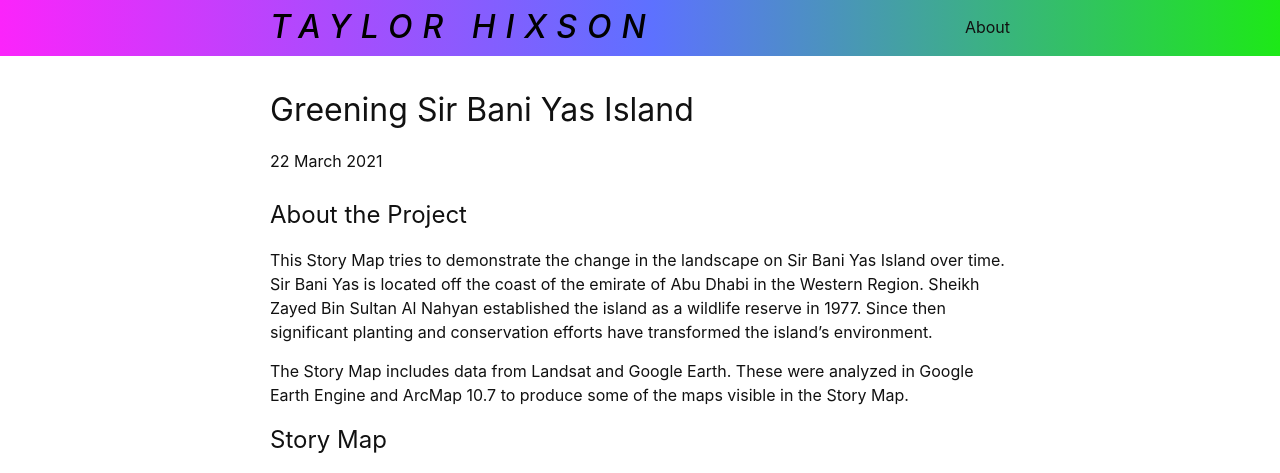
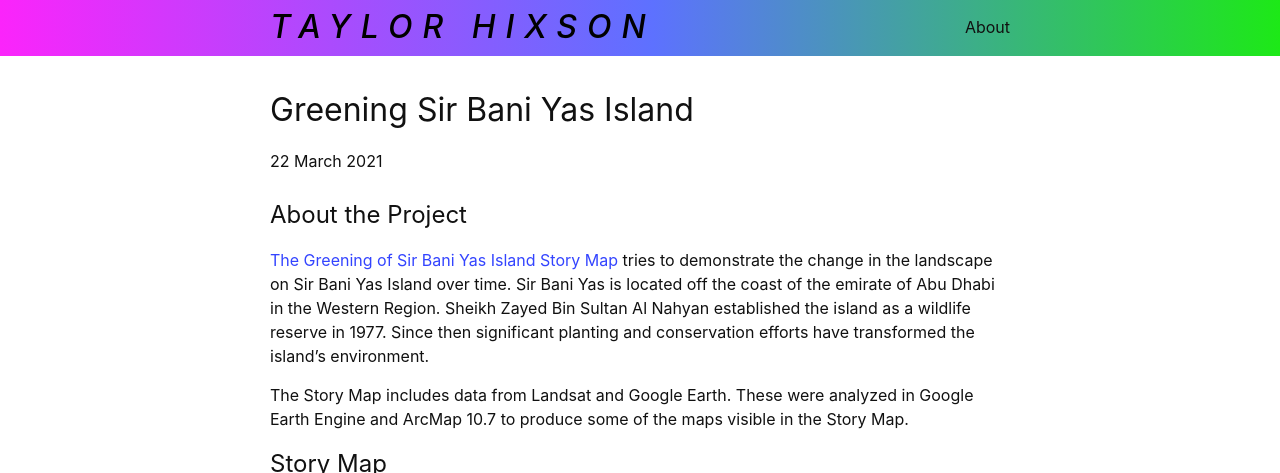
Before and after one commit to taylorhixson/taylorhixson.github.io, a Jekyll site: the page built from _posts/2021-03-23-green.md, in a window 1280 px wide. Shown: the top 473 px of the page. Built offline with Jekyll 4.4.1, drawn with Linux system fonts in a browser that asks for light colours; grey boxes are pictures that could not be loaded.

Commit message:
Add link to full screen

```diff
--- a/_posts/2021-03-23-green.md
+++ b/_posts/2021-03-23-green.md
@@ -5,7 +5,7 @@ date:   2021-03-22 12:14:39 +0400
 categories: jekyll update
 ---
 ## About the Project
-This Story Map tries to demonstrate the change in the landscape on Sir Bani Yas Island over time. Sir Bani Yas is located off the coast of the emirate of Abu Dhabi in the Western Region. Sheikh Zayed Bin Sultan Al Nahyan established the island as a wildlife reserve in 1977. Since then significant planting and conservation efforts have transformed the island's environment.
+[The Greening of Sir Bani Yas Island Story Map](https://arcg.is/04arS1) tries to demonstrate the change in the landscape on Sir Bani Yas Island over time. Sir Bani Yas is located off the coast of the emirate of Abu Dhabi in the Western Region. Sheikh Zayed Bin Sultan Al Nahyan established the island as a wildlife reserve in 1977. Since then significant planting and conservation efforts have transformed the island's environment.
 
 The Story Map includes data from Landsat and Google Earth. These were analyzed in Google Earth Engine and ArcMap 10.7 to produce some of the maps visible in the Story Map.
 
```
